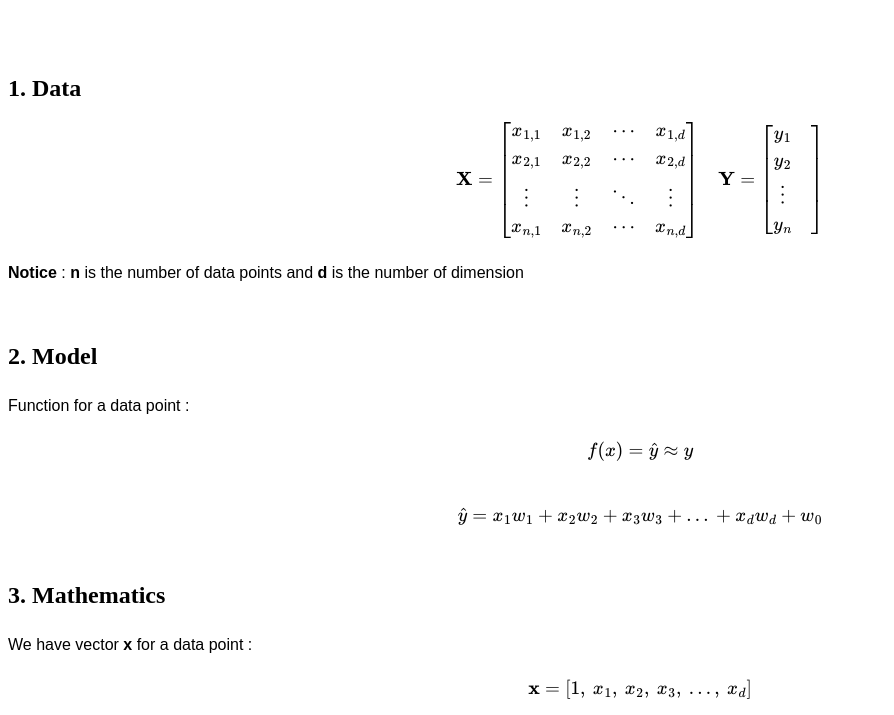
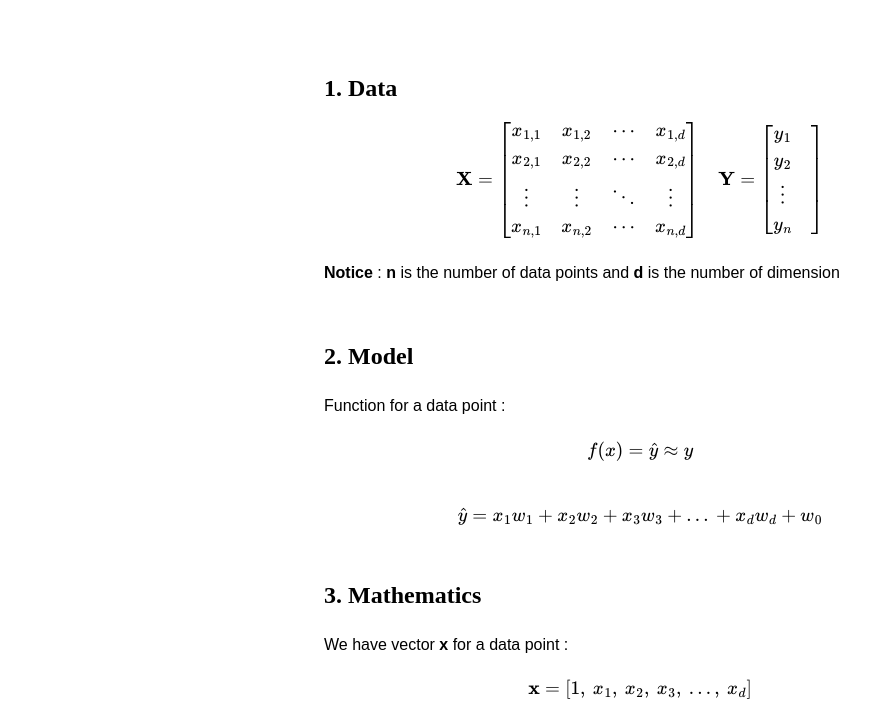
Before and after one commit to luyenquocvu/blog_ai, a plain HTML site: page linear_regression.html in a window 1280 px wide. Shown: the part 61-776 px from the top of the page, without its empty margins (0-894 px from the left). Drawn offline with nearby package versions, Linux system fonts and the light colour scheme.

Commit message:
linear_regression.html

```diff
--- a/linear_regression.html
+++ b/linear_regression.html
@@ -16,7 +16,7 @@
 <body>
 
 
-    <div class="container">
+    <div class="container-posts">
         <h1 class="title">
             Linear Regression
         </h1>
```
